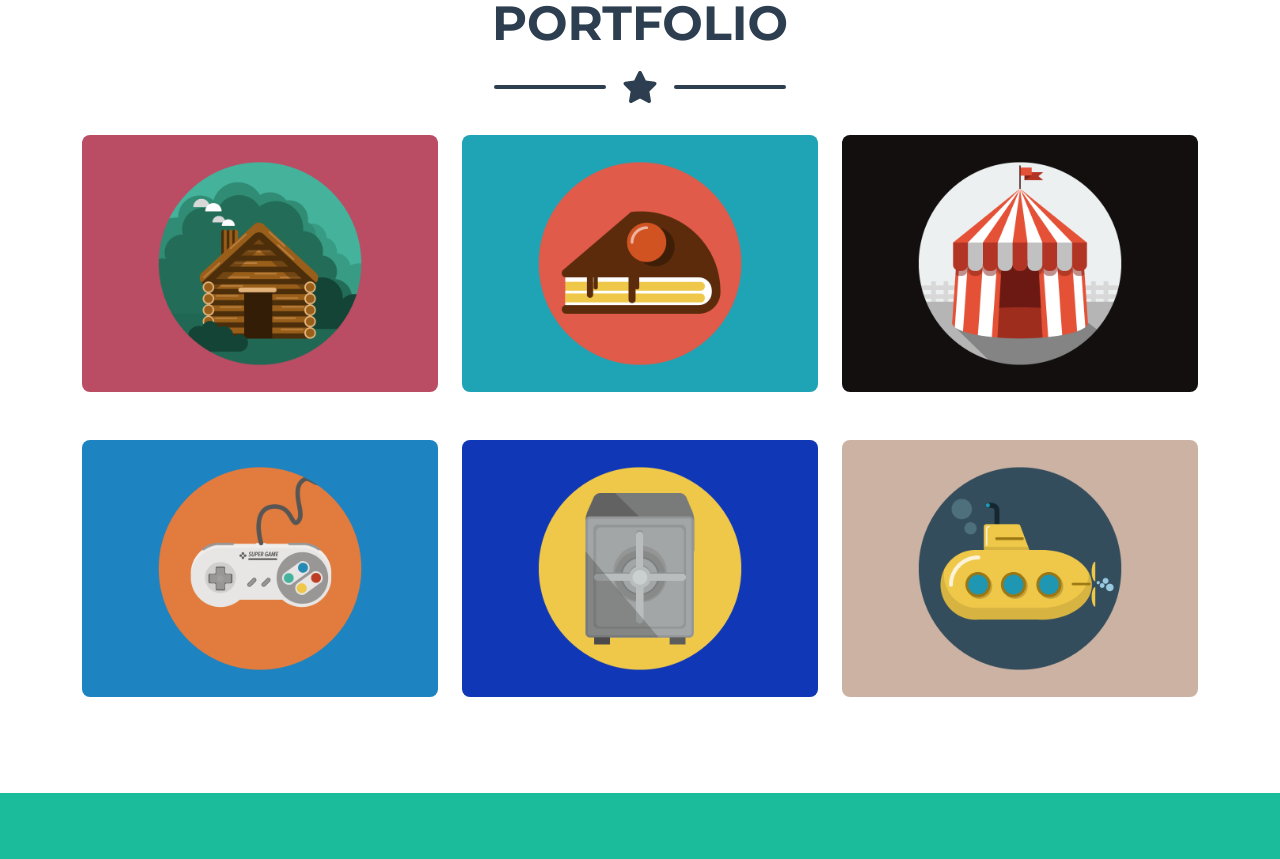
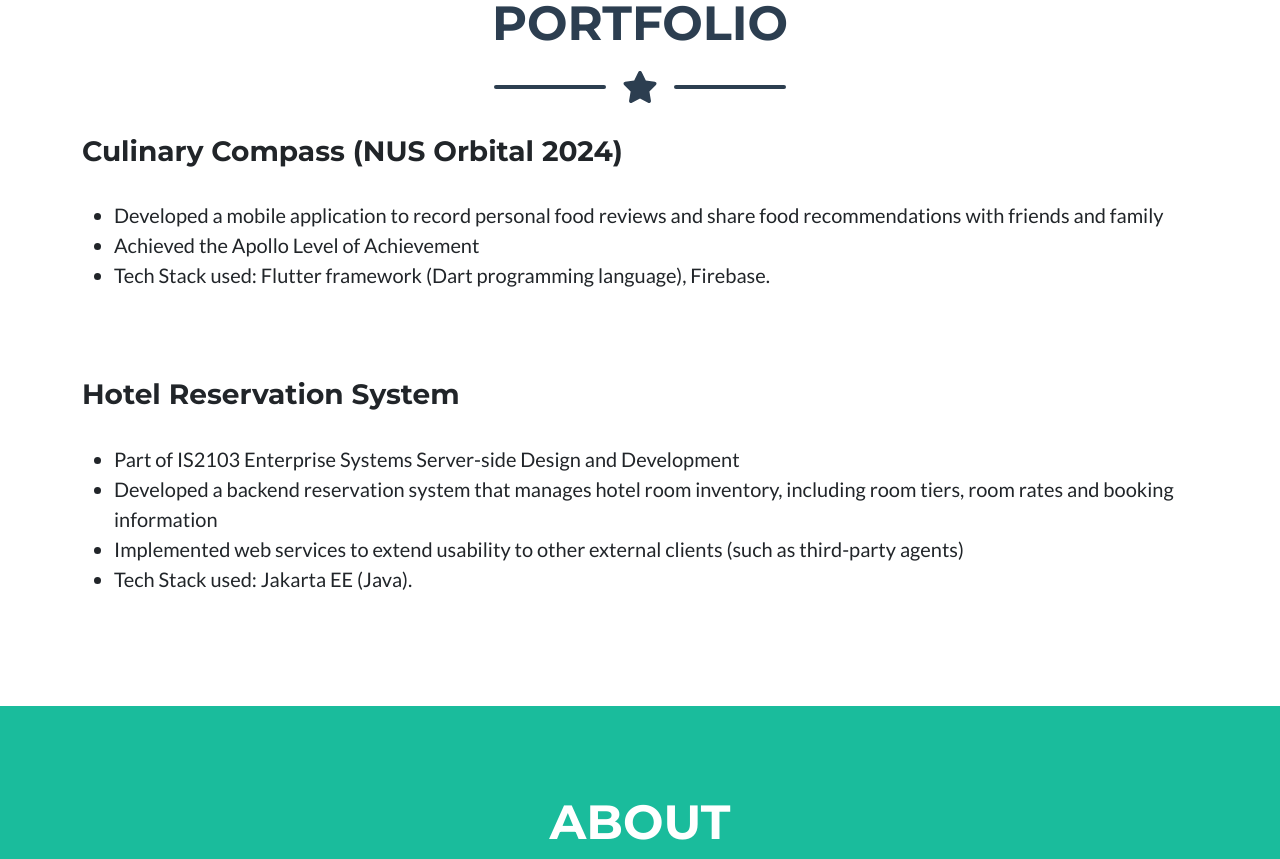
Before and after one commit to wallaacee26/my_profile_site, a plain HTML site: page index.html in a window 1280 px wide. Shown: the part 876-1735 px from the top of the page. Drawn offline with nearby package versions, Linux system fonts and the light colour scheme.

Commit message:
updated with additional project information

```diff
--- a/index.html
+++ b/index.html
@@ -48,7 +48,7 @@
                     <div class="divider-custom-line"></div>
                 </div>
                 <!-- Masthead Subheading-->
-                <p class="masthead-subheading font-weight-light mb-0">Aspiring Software Engineer - Web Designer</p>
+                <p class="masthead-subheading font-weight-light mb-0">Aspiring Software Engineer and Web Designer</p>
             </div>
         </header>
         <!-- Portfolio Section-->
@@ -62,61 +62,49 @@
                     <div class="divider-custom-icon"><i class="fas fa-star"></i></div>
                     <div class="divider-custom-line"></div>
                 </div>
-                <!-- Portfolio Grid Items-->
-                <div class="row justify-content-center">
-                    <!-- Portfolio Item 1-->
-                    <div class="col-md-6 col-lg-4 mb-5">
-                        <div class="portfolio-item mx-auto" data-bs-toggle="modal" data-bs-target="#portfolioModal1">
-                            <div class="portfolio-item-caption d-flex align-items-center justify-content-center h-100 w-100">
-                                <div class="portfolio-item-caption-content text-center text-white"><i class="fas fa-plus fa-3x"></i></div>
-                            </div>
-                            <img class="img-fluid" src="assets/img/portfolio/cabin.png" alt="..." />
-                        </div>
+                <!-- Experiences -->
+                <div class="row">
+                    <div class="ms-auto">
+                        <h3>
+                            Culinary Compass (NUS Orbital 2024)
+                        </h3>
+                        <br>
+                        <ul class="lead">
+                            <li>
+                                Developed a mobile application to record personal food reviews and share food recommendations with friends and family
+                            </li>
+                            <li>
+                                Achieved the Apollo Level of Achievement
+                            </li>
+                            <li>
+                                Tech Stack used: Flutter framework (Dart programming language), Firebase.
+                            </li>
+                        </ul>
                     </div>
-                    <!-- Portfolio Item 2-->
-                    <div class="col-md-6 col-lg-4 mb-5">
-                        <div class="portfolio-item mx-auto" data-bs-toggle="modal" data-bs-target="#portfolioModal2">
-                            <div class="portfolio-item-caption d-flex align-items-center justify-content-center h-100 w-100">
-                                <div class="portfolio-item-caption-content text-center text-white"><i class="fas fa-plus fa-3x"></i></div>
-                            </div>
-                            <img class="img-fluid" src="assets/img/portfolio/cake.png" alt="..." />
-                        </div>
+                    <div>
+                        <br>
+                        <br>
+                        <br>
                     </div>
-                    <!-- Portfolio Item 3-->
-                    <div class="col-md-6 col-lg-4 mb-5">
-                        <div class="portfolio-item mx-auto" data-bs-toggle="modal" data-bs-target="#portfolioModal3">
-                            <div class="portfolio-item-caption d-flex align-items-center justify-content-center h-100 w-100">
-                                <div class="portfolio-item-caption-content text-center text-white"><i class="fas fa-plus fa-3x"></i></div>
-                            </div>
-                            <img class="img-fluid" src="assets/img/portfolio/circus.png" alt="..." />
-                        </div>
-                    </div>
-                    <!-- Portfolio Item 4-->
-                    <div class="col-md-6 col-lg-4 mb-5 mb-lg-0">
-                        <div class="portfolio-item mx-auto" data-bs-toggle="modal" data-bs-target="#portfolioModal4">
-                            <div class="portfolio-item-caption d-flex align-items-center justify-content-center h-100 w-100">
-                                <div class="portfolio-item-caption-content text-center text-white"><i class="fas fa-plus fa-3x"></i></div>
-                            </div>
-                            <img class="img-fluid" src="assets/img/portfolio/game.png" alt="..." />
-                        </div>
-                    </div>
-                    <!-- Portfolio Item 5-->
-                    <div class="col-md-6 col-lg-4 mb-5 mb-md-0">
-                        <div class="portfolio-item mx-auto" data-bs-toggle="modal" data-bs-target="#portfolioModal5">
-                            <div class="portfolio-item-caption d-flex align-items-center justify-content-center h-100 w-100">
-                                <div class="portfolio-item-caption-content text-center text-white"><i class="fas fa-plus fa-3x"></i></div>
-                            </div>
-                            <img class="img-fluid" src="assets/img/portfolio/safe.png" alt="..." />
-                        </div>
-                    </div>
-                    <!-- Portfolio Item 6-->
-                    <div class="col-md-6 col-lg-4">
-                        <div class="portfolio-item mx-auto" data-bs-toggle="modal" data-bs-target="#portfolioModal6">
-                            <div class="portfolio-item-caption d-flex align-items-center justify-content-center h-100 w-100">
-                                <div class="portfolio-item-caption-content text-center text-white"><i class="fas fa-plus fa-3x"></i></div>
-                            </div>
-                            <img class="img-fluid" src="assets/img/portfolio/submarine.png" alt="..." />
-                        </div>
+                    <div class="ms-auto">
+                        <h3>
+                            Hotel Reservation System
+                        </h3>
+                        <br>
+                        <ul class="lead">
+                            <li>
+                                Part of IS2103 Enterprise Systems Server-side Design and Development
+                            </li>
+                            <li>
+                                Developed a backend reservation system that manages hotel room inventory, including room tiers, room rates and booking information
+                            </li>
+                            <li>
+                                Implemented web services to extend usability to other external clients (such as third-party agents)
+                            </li>
+                            <li>
+                                Tech Stack used: Jakarta EE (Java).
+                            </li>
+                        </ul>
                     </div>
                 </div>
             </div>
@@ -142,7 +130,6 @@
                             Skilled in Java and Python, and picking up Javascript!
                         </p>
                     </div>
-
                 </div>
             </div>
         </section>
```
